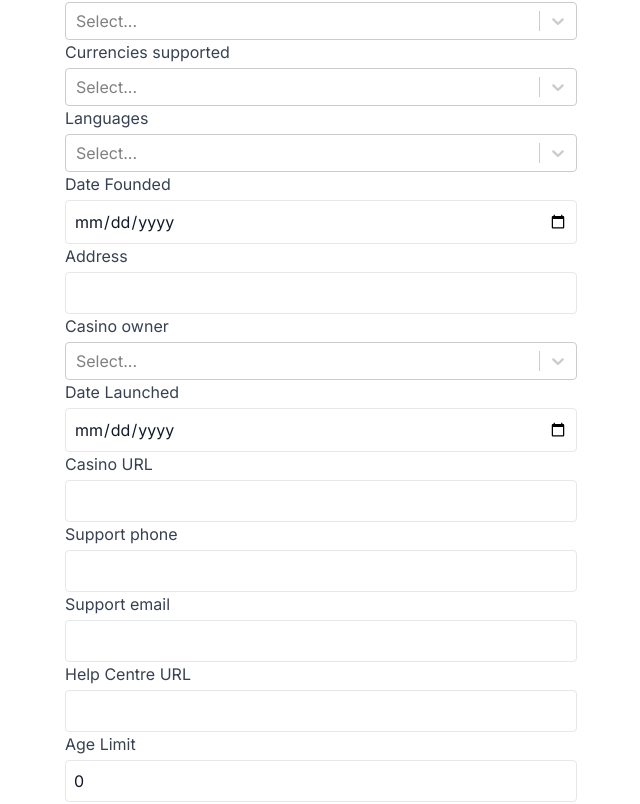
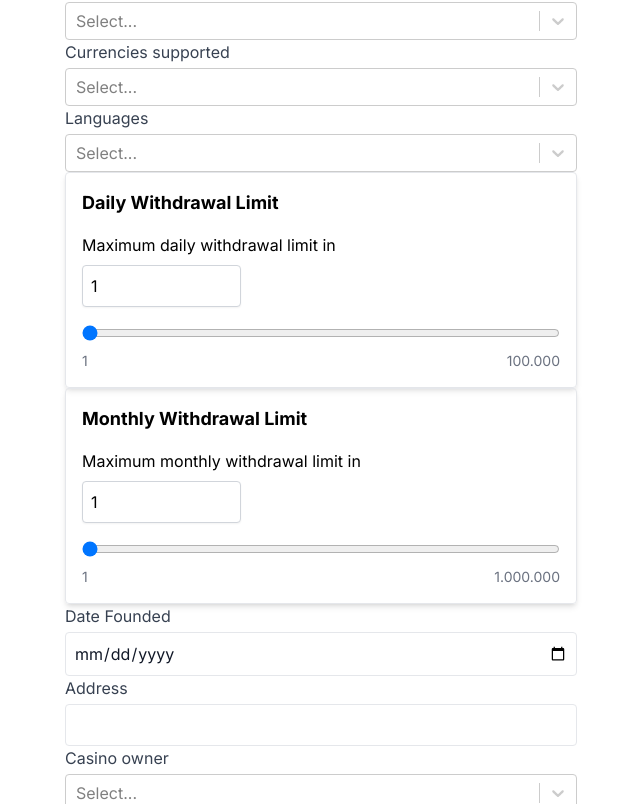
Before and after one commit to AlbertoRilo/casino, a Next.js app: page / in a window 1280 px wide. Shown: the part 556-1360 px from the top of the page, without its empty margins (319-959 px from the left). Built offline with nearby package versions, Linux system fonts and the light colour scheme.

Commit message:
add first part of withdrawal

```diff
--- a/src/app/CasinoForm.tsx
+++ b/src/app/CasinoForm.tsx
@@ -25,6 +25,8 @@ interface CasinoFormInputs {
   supportEmail: string;
   helpCentre: string;
   ageLimit: number;
+  dailyWithdrawalLimit: number;
+  monthlyWithdrawalLimit: number;
   liveChat: boolean;
   eSportsBetting: boolean;
   timeOut: boolean;
@@ -664,6 +666,10 @@ const CasinoForm: React.FC<CasinoFormProps> = ({ onSubmit }) => {
   const [supportEmail, setSupportEmail] = useState('');
   const [helpCentre, setHelpCentre] = useState('');
   const [ageLimit, setAgeLimit] = useState<number>(0);
+  const [dailyWithdrawalLimit, setDailyWithdrawalLimit] = useState<number>(1);
+  const [monthlyWithdrawalLimit, setMonthlyWithdrawalLimit] = useState<number>(1);
+
+
   const [liveChat, setLiveChat] = useState(false);
   const [eSportsBetting, setESportsBetting] = useState(false);
   const [timeOut, setTimeOut] = useState(false);
@@ -728,6 +734,8 @@ const CasinoForm: React.FC<CasinoFormProps> = ({ onSubmit }) => {
       phoneSupport,
       supportEmail,
       helpCentre,
+      dailyWithdrawalLimit,
+      monthlyWithdrawalLimit,
       ageLimit,
       liveChat,
       eSportsBetting,
@@ -897,6 +905,72 @@ const CasinoForm: React.FC<CasinoFormProps> = ({ onSubmit }) => {
           )}
         />
       </div>
+      <div className="p-4 border rounded shadow-md">
+      <h2 className="text-lg font-bold text-black-600"> Daily Withdrawal Limit</h2>
+
+      <div className="mt-4">
+        <label className="block text-black-600">Maximum daily withdrawal limit  in  { currencies[0]?.value} <i className="fas fa-info-circle"></i></label>
+        <div className="flex items-center mt-2">
+          <input
+            type="number"
+            className="block w-1/3 p-2 border border-gray-300 rounded shadow-sm focus:border-blue-500 focus:ring focus:ring-blue-500 focus:ring-opacity-50"
+            value={dailyWithdrawalLimit}
+            onChange={(e) => setDailyWithdrawalLimit(Number(e.target.value))}
+            min="1"
+            max="100000"
+          />
+          <span className="ml-2"></span>
+        </div>
+
+        <div className="mt-4">
+          <input
+            type="range"
+            className="w-full"
+            min="1"
+            max="100000"
+            value={dailyWithdrawalLimit}
+            onChange={(e) => setDailyWithdrawalLimit(Number(e.target.value))}
+          />
+          <div className="flex justify-between text-sm text-gray-500 mt-1">
+            <span>1</span>
+            <span>100.000</span>
+          </div>
+        </div>
+      </div>
+    </div>
+    <div className="p-4 border rounded shadow-md">
+      <h2 className="text-lg font-bold text-black-600"> Monthly Withdrawal Limit</h2>
+
+      <div className="mt-4">
+        <label className="block text-black-600">Maximum monthly withdrawal limit in  { currencies[0]?.value}<i className="fas fa-info-circle"></i></label>
+        <div className="flex items-center mt-2">
+          <input
+            type="number"
+            className="block w-1/3 p-2 border border-gray-300 rounded shadow-sm focus:border-blue-500 focus:ring focus:ring-blue-500 focus:ring-opacity-50"
+            value={monthlyWithdrawalLimit}
+            onChange={(e) => setMonthlyWithdrawalLimit(Number(e.target.value))}
+            min="1"
+            max="1000000"
+          />
+          <span className="ml-2"></span>
+        </div>
+
+        <div className="mt-4">
+          <input
+            type="range"
+            className="w-full"
+            min="1"
+            max="1000000"
+            value={monthlyWithdrawalLimit}
+            onChange={(e) => setMonthlyWithdrawalLimit(Number(e.target.value))}
+          />
+          <div className="flex justify-between text-sm text-gray-500 mt-1">
+            <span>1</span>
+            <span>1.000.000</span>
+          </div>
+        </div>
+      </div>
+    </div>
       <div>
         <label className="block text-gray-700">Date Founded</label>
         <Controller
```
